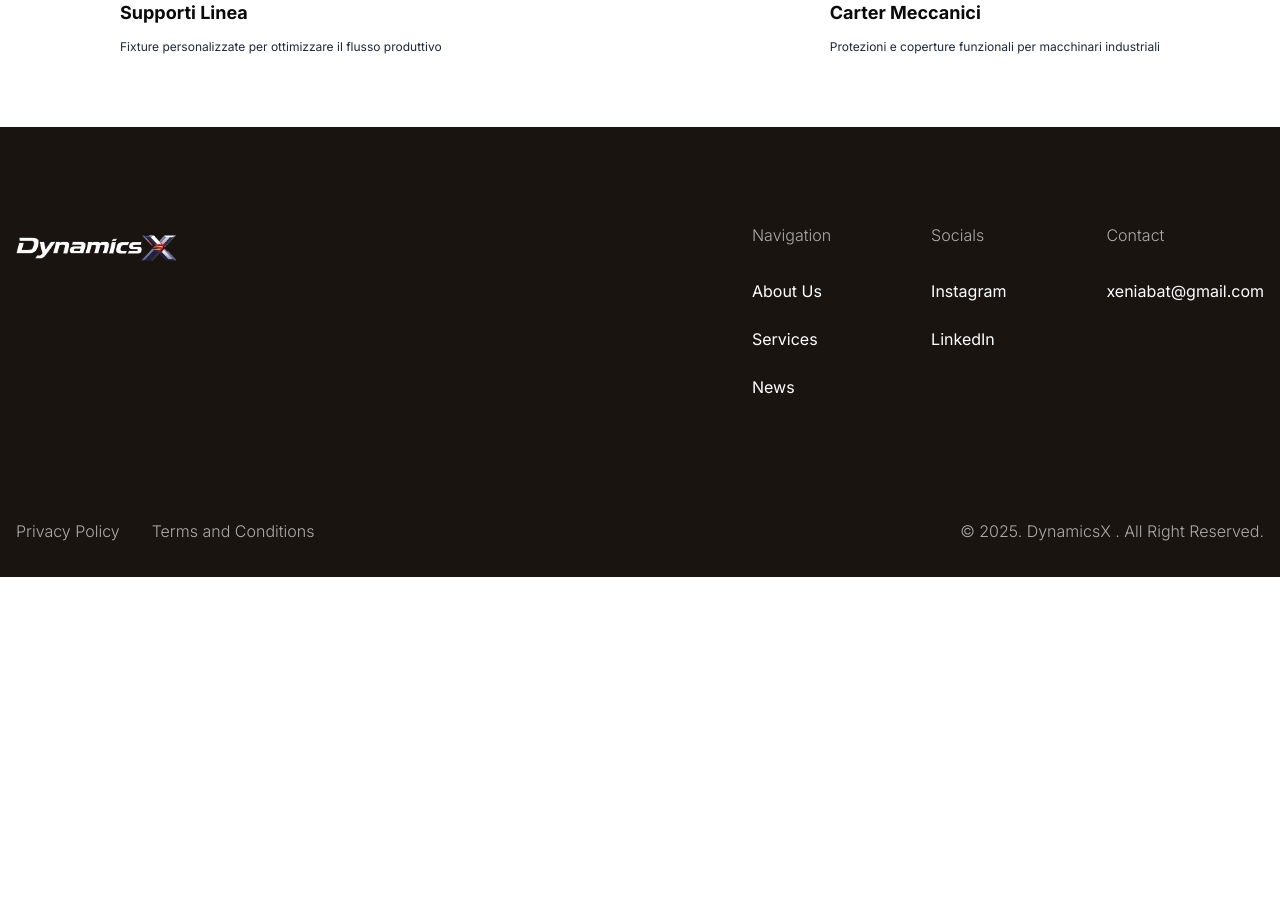
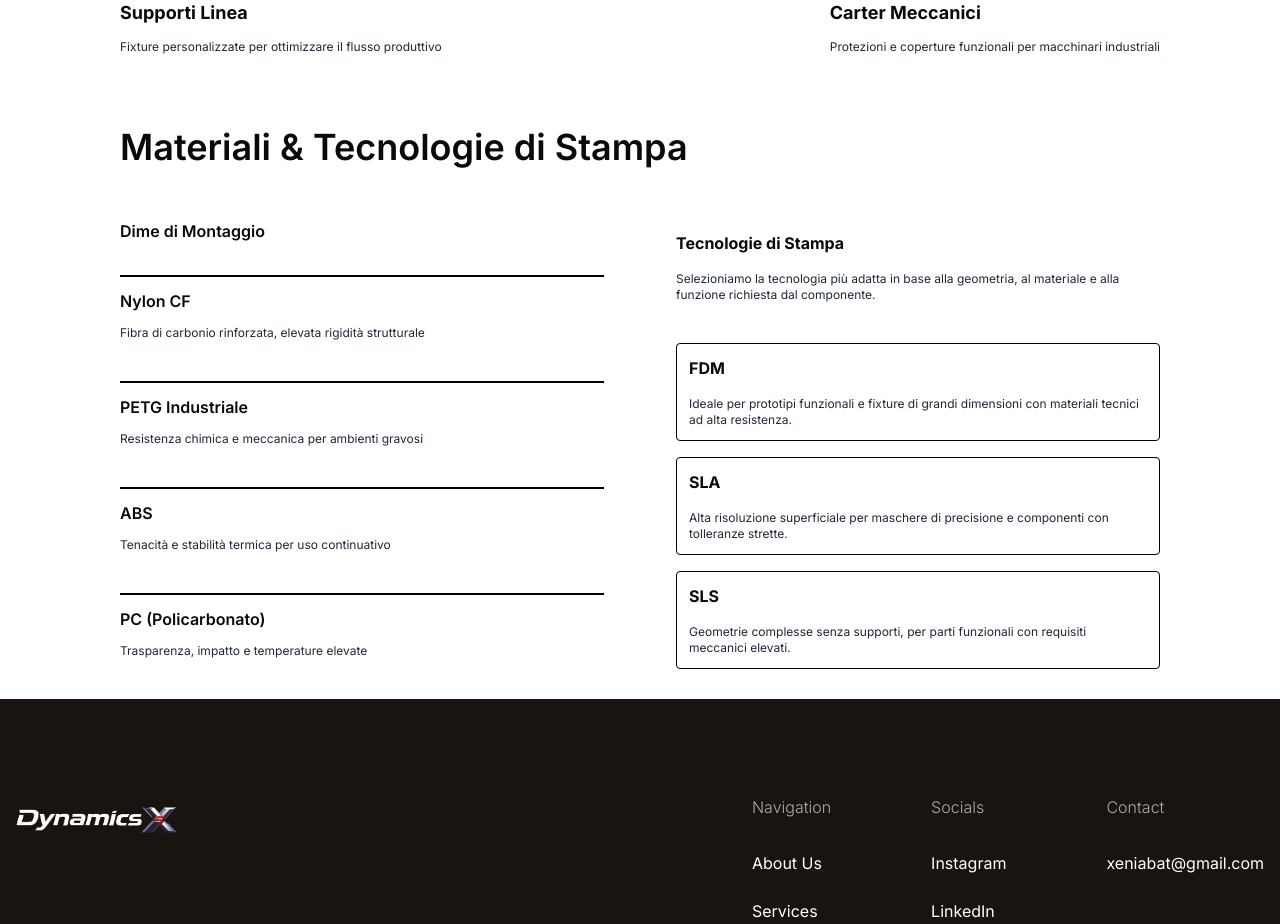
Before and after one commit to alimuzzaman-zamaddar/dynamic-x-project, a React (Vite) app: page /industrial in a window 1280 px wide. Shown: the part 860-1784 px from the top of the page. Before the commit the page ends 1437 px from the top, so only its background shows below. Built offline with nearby package versions, Linux system fonts and the light colour scheme.

Commit message:
feat:complete the materiali section

```diff
--- a/src/components/PagesComponent/HomPage/Industrial.jsx
+++ b/src/components/PagesComponent/HomPage/Industrial.jsx
@@ -1,13 +1,15 @@
 import React from 'react'
 import NewBanner from '../../CommonComponents/NewBanner'
 import Dime from "../../PagesComponent/industrial/Dime"
+import Materiali from "../../PagesComponent/industrial/Materiali"
 import InduatrialBg from "../../../assets/img/industrial/industrialbg.png"
 
 const Industrial = () => {
   return (
     <section>
       <NewBanner image={InduatrialBg} title={"DIME & COMPONENTI INDUSTRIALI"} />
-      <Dime/>
+      <Dime />
+      <Materiali/>
     </section>
   )
 }
--- /dev/null
+++ b/src/components/PagesComponent/industrial/Materiali.jsx
@@ -0,0 +1,67 @@
+import React from 'react'
+import Container from '../../../shared/Container'
+
+const Materiali = () => {
+  return (
+    <section>
+      <Container>
+        <h2 className='lg:text-4xl text-2xl font-semibold text-[#0A0A0A]'>Materiali & Tecnologie di Stampa</h2>
+        <div className="flex md:flex-row flex-col lg:gap-18 gap-8 mt-10">
+          <div className="w-full">
+            <div className="border-b-2 border-black pb-5 w-full">
+              <div className="w-full">
+                <h4 className='text-[#0A0A0A] text-base font-semibold pt-3'>Dime di Montaggio</h4>
+                <h5 className='text-xs font-normal text-[#1E2939] pt-3'></h5>
+              </div>
+            </div>
+            <div className="border-b-2 border-black pb-10 w-full">
+              <div className="w-full">
+                <h4 className='text-[#0A0A0A] text-base font-semibold pt-3'>Nylon CF</h4>
+                <h5 className='text-xs font-normal text-[#1E2939] pt-3'>Fibra di carbonio rinforzata, elevata rigidità strutturale</h5>
+              </div>
+            </div>
+            <div className="border-b-2 border-black pb-10 w-full">
+              <div className="w-full">
+                <h4 className='text-[#0A0A0A] text-base font-semibold pt-3'>PETG Industriale</h4>
+                <h5 className='text-xs font-normal text-[#1E2939] pt-3'>Resistenza chimica e meccanica per ambienti gravosi</h5>
+              </div>
+            </div>
+            <div className="border-b-2 border-black pb-10 w-full">
+              <div className="w-full">
+                <h4 className='text-[#0A0A0A] text-base font-semibold pt-3'>ABS</h4>
+                <h5 className='text-xs font-normal text-[#1E2939] pt-3'>Tenacità e stabilità termica per uso continuativo</h5>
+              </div>
+            </div>
+            <div className=" pb-10 w-full">
+              <div className="w-full">
+                <h4 className='text-[#0A0A0A] text-base font-semibold pt-3'>PC (Policarbonato)</h4>
+                <h5 className='text-xs font-normal text-[#1E2939] pt-3'>Trasparenza, impatto e temperature elevate</h5>
+              </div>
+            </div>
+
+          </div>
+          <div className="w-full flex flex-col gap-4">
+            <div className=" py-6">
+              <h4 className='text-[#0A0A0A] text-base font-bold'>Tecnologie di Stampa</h4>
+              <h5 className='text-xs font-normal text-[#1E2939] pt-4'>Selezioniamo la tecnologia più adatta in base alla geometria, al materiale e alla funzione richiesta dal componente.</h5>
+            </div>
+            <div className="rounded-sm border border-black p-3">
+              <h4 className='text-[#0A0A0A] text-base font-bold'>FDM</h4>
+              <h5 className='text-xs font-normal text-[#1E2939] pt-4'>Ideale per prototipi funzionali e fixture di grandi dimensioni con materiali tecnici ad alta resistenza.</h5>
+            </div>
+            <div className="rounded-sm border border-black p-3">
+              <h4 className='text-[#0A0A0A] text-base font-bold'>SLA</h4>
+              <h5 className='text-xs font-normal text-[#1E2939] pt-4'>Alta risoluzione superficiale per maschere di precisione e componenti con tolleranze strette.</h5>
+            </div>
+            <div className="rounded-sm border border-black p-3">
+              <h4 className='text-[#0A0A0A] text-base font-bold'>SLS</h4>
+              <h5 className='text-xs font-normal text-[#1E2939] pt-4'>Geometrie complesse senza supporti, per parti funzionali con requisiti meccanici elevati.</h5>
+            </div>
+          </div>
+        </div>
+      </Container>
+    </section>
+  )
+}
+
+export default Materiali
```
